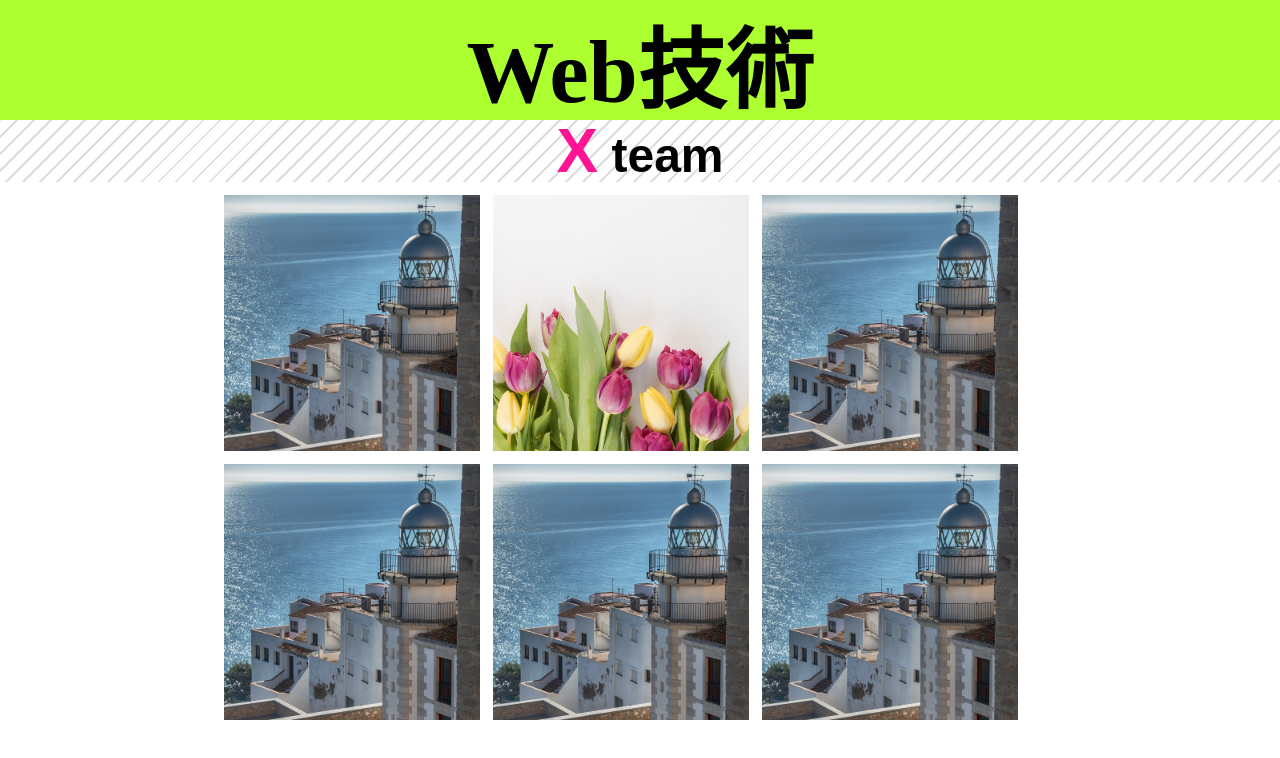
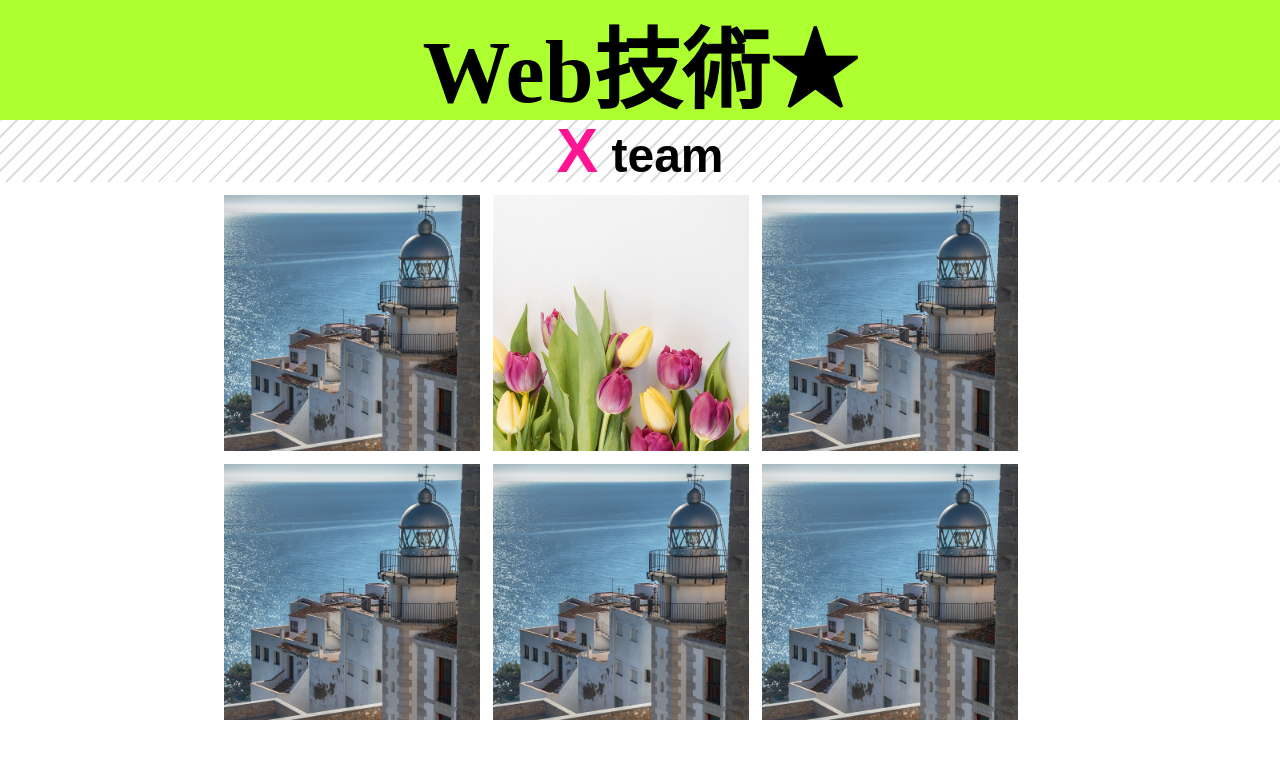
Before and after one commit to mimiyatake/WebTec_SamplePage, a plain HTML site: page index.html in a window 1280 px wide. Drawn offline with Linux system fonts and the light colour scheme.

Commit message:
テスト用に修正

```diff
--- a/index.html
+++ b/index.html
@@ -5,7 +5,7 @@
         <title>Web技術</title>
     </head>
     <body>
-        <h1>Web技術</h1>
+        <h1>Web技術★</h1>
         <h2>X team</h2>
         <main class="grid">
             <a class="grid-gallery" href="sample1.html" data-aos="fade-up">
```
